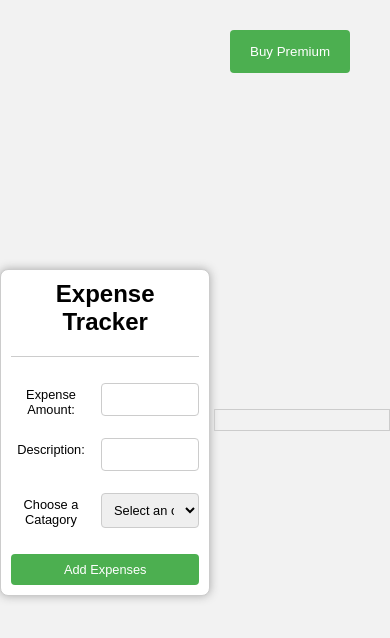
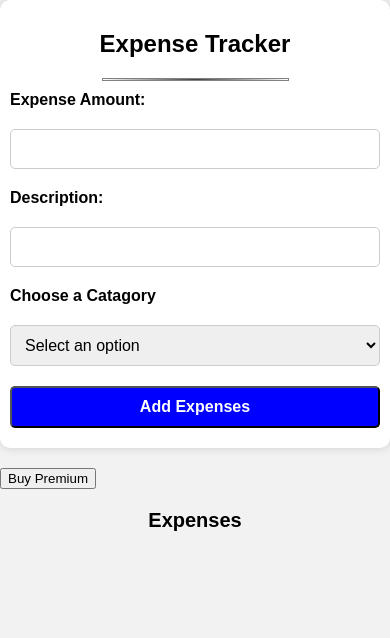
Before and after one commit to ritiksinha-git/Projects, a plain HTML site: page Expense-Tracker/views/homepage/home.html in a window 390 px wide. Drawn offline with nearby package versions, Linux system fonts and the light colour scheme; no server answers.

Commit message:
Premium Account Features

```diff
--- a/Expense-Tracker/app.js
+++ b/Expense-Tracker/app.js
@@ -13,6 +13,7 @@ const userRoutes = require('./routes/users');
 const loginRoutes = require('./routes/users');
 const expenseRoutes = require('./routes/expense');
 const purchaseRoutes = require('./routes/purchase')
+const premiumF = require('./routes/premiumF')
 
 var cors = require('cors');
 
@@ -24,6 +25,7 @@ app.use('/user', userRoutes);
 app.use('/user', loginRoutes);
 app.use('/expense', expenseRoutes);
 app.use('/purchase', purchaseRoutes)
+app.use('/premium', premiumF);
 
 User.hasMany(Expense);
 Expense.belongsTo(User);
--- a/Expense-Tracker/middlewares/auth.js
+++ b/Expense-Tracker/middlewares/auth.js
@@ -1,7 +1,7 @@
 const jwt = require('jsonwebtoken');
 const User = require('../models/users');
 
-exports.authenticate = (req, res, next) => {
+const authenticate = (req, res, next) => {
 
   try {
       const token = req.header('Authorization');
@@ -21,3 +21,7 @@ exports.authenticate = (req, res, next) => {
     }
 
 }
+
+module.exports = {
+  authenticate
+}
--- a/Expense-Tracker/public/css/home.css
+++ b/Expense-Tracker/public/css/home.css
@@ -1,87 +1,86 @@
-/* General styles */
 body {
   font-family: Arial, sans-serif;
   margin: 0;
   padding: 0;
   background-color: #f2f2f2;
-  display: flex;
-  justify-content: center;
-  align-items: center;
-  height: 100vh;
-  }
-
-  /* Form styles */
-  form {
-  padding: 5px;
-  margin: 20px auto;
-  width: 45%;
-  background-color: white;
-  box-shadow: 0 0 10px #aaa;
-  max-width: 400px;
-  text-align: center;
-  border: 1px solid #ccc;
-  padding: 10px;
-  margin-top: 40px;
-  display: flex;
-  flex-wrap: wrap;
-  float: left;
-  border-radius: 8px;
 }
 
 .heading {
   text-align: center;
-  margin: 0 auto;
-  font-size: 1.5em;
+  margin: 20px 0;
+  font-size: 24px;
+  font-weight: bold;
 }
 
 .hr {
-  width: 100%;
-  margin: 20px 0;
   border: 0;
-  border-top: 1px solid #ccc;
+  height: 1px;
+  background-image: linear-gradient(to right, rgba(0, 0, 0, 0), rgba(0, 0, 0, 0.75), rgba(0, 0, 0, 0));
+}
+
+form {
+  max-width: 500px;
+  margin: 0 auto;
+  padding: 20px;
+  background-color: white;
+  border-radius: 10px;
+  box-shadow: 0 0 10px #ccc;
 }
 
 label {
   display: block;
-  font-size: 0.8em;
-  width: 80px;
-  margin-right: 10px;
-  margin-top: 10px;
-  margin-bottom: 5px;
+  margin: 10px 0;
+  font-weight: bold;
+  font-size: 16px;
 }
 
-  input, select {
-  font-size: 0.8em;
-  width: calc(100% - 90px);
-  padding: 8px;
+input[type="number"],
+input[type="text"],
+select {
+  width: 100%;
+  padding: 10px;
+  margin: 10px 0;
+  font-size: 16px;
   border: 1px solid #ccc;
-  border-radius: 4px;
+  border-radius: 5px;
   box-sizing: border-box;
-  margin-top: 6px;
-  margin-bottom: 16px;
-  resize: vertical;
 }
 
 .btn {
-  font-size: 0.8em;
-  background-color: #4CAF50;
+  display: block;
+  margin: 20px auto;
+  padding: 10px 20px;
+  background-color: blue;
   color: white;
-  padding: 8px 20px;
-  border: none;
-  border-radius: 4px;
+  border-radius: 5px;
+  font-size: 16px;
+  font-weight: bold;
   cursor: pointer;
-  margin-top: 10px;
-  width: 100%;
 }
 
-  /* Expense list styles */
-  ul {
-  list-style: none;
-  padding: 0;
-  margin: 0;
+#message {
+  text-align: center;
+  margin: 20px 0;
+  font-size: 16px;
+  font-weight: bold;
 }
 
-  li {
+h2 {
+  text-align: center;
+  margin: 20px 0;
+  font-size: 20px;
+  font-weight: bold;
+}
+
+#listOfExpenses,
+#leaderboard {
+  list-style: none;
+  margin: 0;
+  padding: 0;
+}
+
+#listOfExpenses li,
+#leaderboard li {
   background-color: white;
   padding: 10px;
   margin: 10px 0;
@@ -90,44 +89,40 @@ body {
   justify-content: space-between;
 }
 
-  li button {
-  background-color: #f44336;
-  color: white;
-  padding: 5px 10px;
-  border: none;
-  border-radius: 4px;
-  cursor: pointer;
-  margin-left: 10px;
+@media only screen and (max-width: 600px) {
+  form {
+    padding: 10px;
   }
 
-  #form-detail {
-  width: 49%;
-  margin-right: 1%;
-  padding: 10px;
-  float: right;
+  label,
+  input[type="number"],
+  input[type="text"],
+  select,
+  .btn {
+    width: 100%;
+    margin: 10px 0;
+    font-size: 14px;
   }
 
-  #listOfExpenses {
-  width: 40%;
-  padding: 10px;
-  margin: 25px auto;
-  float: right;
-  border: 1px solid #ccc;
-  margin-top: 20px;
+  .heading {
+    text-align: center;
+    font-size: 24px;
+    margin-bottom: 20px;
   }
 
-  #rzp-button1 {
-    position: absolute;
-    top: 30px;
-    right: 40px;
-    background-color: #4CAF50;
-    color: white;
-    padding: 14px 20px;
-    border: none;
-    border-radius: 4px;
-    cursor: pointer;
+  .hr {
+    width: 50%;
+    border: 1px solid gray;
+    margin: auto;
   }
 
-    #rzp-button1:hover {
-    background-color: #3e8e41;
+  @media (max-width: 576px) {
+    label,
+    input[type="number"],
+    input[type="text"],
+    select,
+    .btn {
+      font-size: 16px;
     }
+  }
+}
--- a/Expense-Tracker/public/js/home.js
+++ b/Expense-Tracker/public/js/home.js
@@ -1,7 +1,7 @@
 const form = document.getElementById('form-detail');
 const il = document.getElementById('listOfExpenses');
 
-async function saveToLocalStorage(event) {
+async function addExpense(event) {
   event.preventDefault();
   const amount = document.getElementById('amount').value;
   const description = document.getElementById('description').value;
@@ -38,9 +38,31 @@ async function refreshExpenses() {
   }
 }
 
+function showPremiumuserMessage() {
+  document.getElementById('rzp-button1').style.visibility = "hidden"
+  document.getElementById('message').innerHTML = "Premium"
+}
+
+function parseJwt (token) {
+  var base64Url = token.split('.')[1];
+  var base64 = base64Url.replace(/-/g, '+').replace(/_/g, '/');
+  var jsonPayload = decodeURIComponent(window.atob(base64).split('').map(function(c) {
+      return '%' + ('00' + c.charCodeAt(0).toString(16)).slice(-2);
+  }).join(''));
+
+  return JSON.parse(jsonPayload);
+}
+
 document.addEventListener("DOMContentLoaded", async () => {
   try {
     const token= localStorage.getItem('token')
+    const decodeToken = parseJwt(token)
+    console.log(decodeToken)
+    const ispremiumuser = decodeToken.ispremiumuser
+    if(ispremiumuser){
+        showPremiumuserMessage()
+        showLeaderboard()
+      }
     const res = await axios.get("http://localhost:2000/expense/get-expense", {headers:{'Authorization': token}} );
     for (let i = 0; i < res.data.allExpenses.length; i++) {
       showExpenses(res.data.allExpenses[i]);
@@ -83,6 +105,24 @@ function removeExpense(userid) {
 }
 
 //premium features
+function showLeaderboard(){
+  const inputElement = document.createElement("input")
+  inputElement.type = "button"
+  inputElement.value = 'Show Leaderboard'
+  inputElement.onclick = async() => {
+      const token = localStorage.getItem('token')
+      const userLeaderBoardArray = await axios.get('http://localhost:2000/premium/showLeaderBoard', { headers: {"Authorization" : token} })
+      console.log(userLeaderBoardArray)
+
+      var leaderboardElem = document.getElementById('leaderboard')
+      leaderboardElem.innerHTML += '<h1> Leader Board </<h1>'
+      userLeaderBoardArray.data.forEach((userDetails) => {
+          leaderboardElem.innerHTML += `<li>Name - ${userDetails.name} Total Expense - ${userDetails.total_cost || 0} </li>`
+      })
+  }
+  document.getElementById("message").appendChild(inputElement);
+
+}
 
 document.getElementById('rzp-button1').onclick= async function(e){
   const token= localStorage.getItem('token')
@@ -97,6 +137,10 @@ document.getElementById('rzp-button1').onclick= async function(e){
               payment_id : response.razorpay_payment_id,
           } , {headers:{'Authorization': token}} )
           alert('you are a premium user')
+          document.getElementById('rzp-button1').style.visibility = "hidden"
+         document.getElementById('message').innerHTML = "Premium"
+         localStorage.setItem('token', res.data.token)
+         showLeaderboard()
       }
   }
   const rzp1= new Razorpay(options);
@@ -107,4 +151,4 @@ document.getElementById('rzp-button1').onclick= async function(e){
       console.log(response)
       alert('payment failed');
   })
-}
+};
--- a/Expense-Tracker/routes/purchase.js
+++ b/Expense-Tracker/routes/purchase.js
@@ -5,6 +5,6 @@ const userAuthentication = require('../middlewares/auth');
 
 router.get('/premiummembership', userAuthentication.authenticate, purchaseController.purchasePremium);
 
-router.post('/updatetransactionstatus', userAuthentication.authenticate, purchaseController.updateTranscationStatus);
+router.post('/updatetransctionstatus', userAuthentication.authenticate, purchaseController.updateTranscationStatus);
 
 module.exports = router;
--- a/Expense-Tracker/views/homepage/home.html
+++ b/Expense-Tracker/views/homepage/home.html
@@ -4,7 +4,7 @@
     <link rel="stylesheet" href="/public/css/home.css">
 </head>
 <body>
-    <form id="form-detail" onsubmit="saveToLocalStorage(event)">
+    <form id="form-detail" onsubmit="addExpense(event)">
         <h1 class="heading" id="heading">Expense Tracker</h1>
         <hr class="hr">
         <label>Expense Amount:</label>
@@ -21,11 +21,12 @@
         </select>
         <button class="btn" id="btn">Add Expenses</button>
     </form>
-    <ul id = 'listOfExpenses'></ul>
-
+    <div id="message"></div>
     <button id="rzp-button1">Buy Premium</button>
     <script src="https://checkout.razorpay.com/v1/checkout.js"></script>
-
+    <h2>Expenses</h2>
+    <ul id = 'listOfExpenses'></ul>
+    <ul id="leaderboard"></ul>
     <script src="https://cdnjs.cloudflare.com/ajax/libs/axios/0.27.2/axios.min.js"></script>
     <script src="/public/js/home.js"></script>
 </body>
```
Also changed, not shown: Expense-Tracker/controllers/expense.js (+4 -4 lines), Expense-Tracker/controllers/premiumF.js (added, +30 -0 lines), Expense-Tracker/controllers/purchase.js (+13 -5 lines), Expense-Tracker/controllers/users.js (+12 -5 lines), Expense-Tracker/routes/premiumF.js (added, +12 -0 lines), 1 other file. Lines whose indentation alone changed are shown as unchanged.
